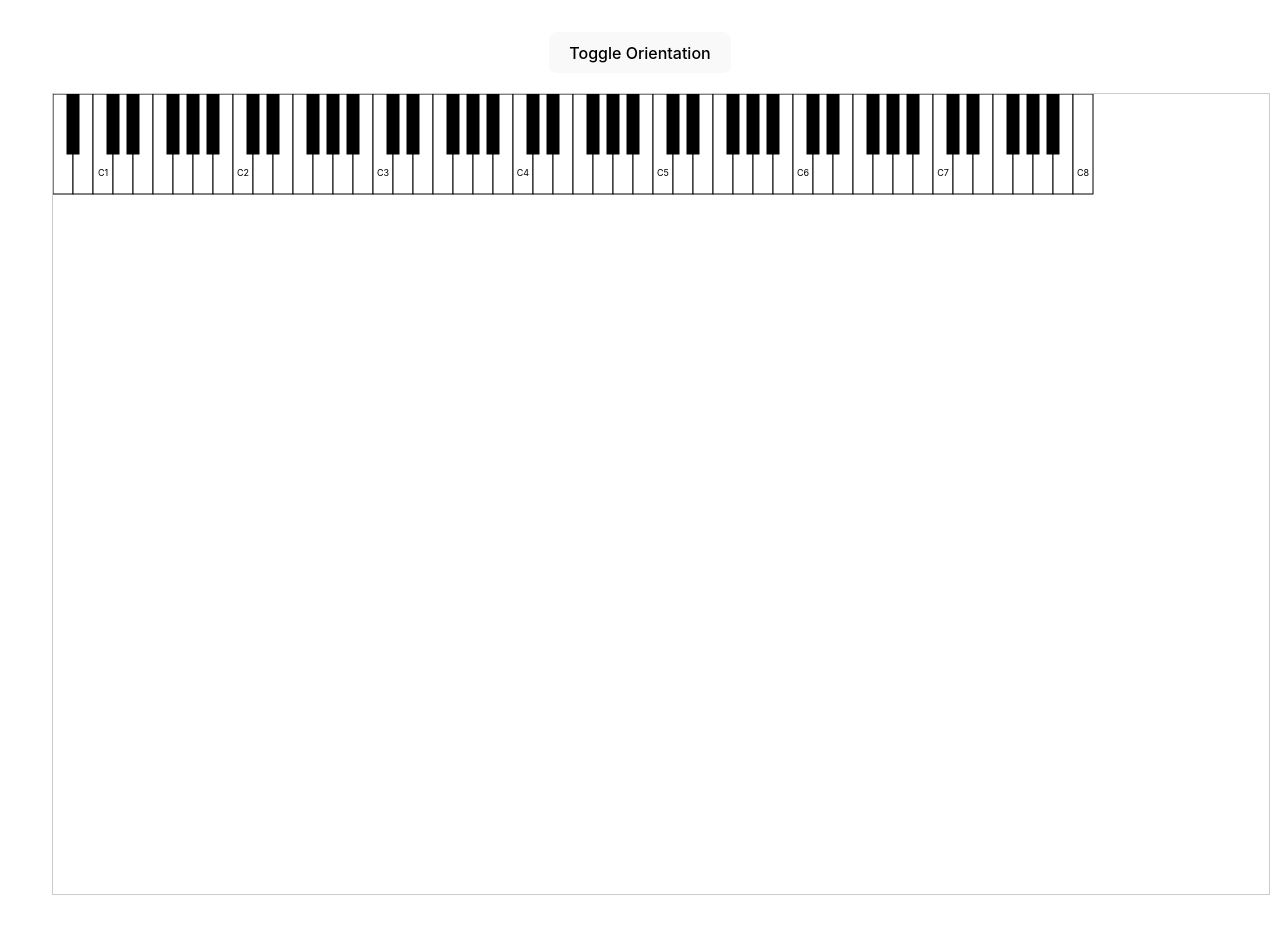
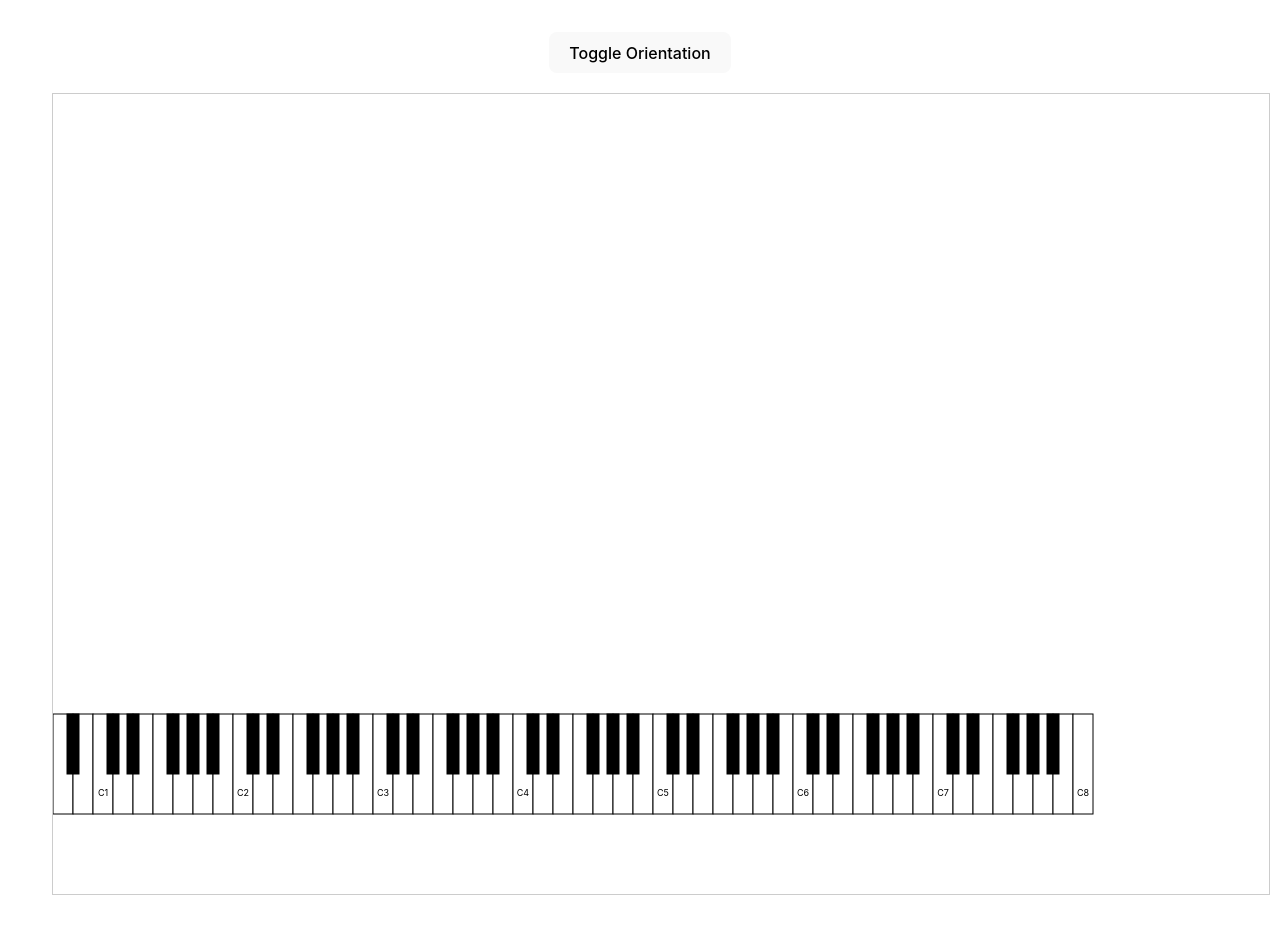
Before and after one commit to mertovun/playbook, a React (Vite) app: page / in a window 1280 px wide. Shown: the top 934 px of the page. Built offline with nearby package versions, Linux system fonts and the light colour scheme.

Commit message:
timeline layout init setup

```diff
--- a/src/components/PianoRoll/Keyboard/Keyboard.tsx
+++ b/src/components/PianoRoll/Keyboard/Keyboard.tsx
@@ -1,7 +1,5 @@
 import { KeyboardOctave } from './KeyboardOctave';
-import { EOrientation, NoteWithOctave } from '../interface';
-
-type KeyboardRange = [NoteWithOctave, NoteWithOctave];
+import { EOrientation, KeyboardRange } from '../interface';
 
 interface KeyboardProps {
   keyboardRange: KeyboardRange;
--- a/src/components/PianoRoll/KeyboardPanel.tsx
+++ b/src/components/PianoRoll/KeyboardPanel.tsx
@@ -1,15 +1,18 @@
-import { ENote, EOctave, EOrientation } from './interface';
+import { ENote, EOctave, EOrientation, KeyboardRange } from './interface';
 import { Keyboard } from './Keyboard/Keyboard';
 import { useKeyboardPanelLayout } from './useKeyboardPanelLayout';
 import './KeyboardPanel.css';
+import { Timeline } from './Timeline/Timeline';
 
 export const KeyboardPanel = () => {
 
-  const { orientation, setOrientation, mapRangeToKeyboardNotes, mapRangeToKeyboardOctaves } = useKeyboardPanelLayout([[ENote.A, EOctave._0], [ENote.C, EOctave._8]]);
+  const { orientation, setOrientation, mapRangeToKeyboardNotes, mapRangeToKeyboardOctaves } = useKeyboardPanelLayout();
 
   const toggleOrientation = () => {
     setOrientation(orientation === EOrientation.HORIZONTAL ? EOrientation.VERTICAL : EOrientation.HORIZONTAL);
   };
+
+  const keyboardRange: KeyboardRange = [[ENote.A, EOctave._0], [ENote.C, EOctave._8]];
 
   return (
     <>
@@ -18,11 +21,17 @@ export const KeyboardPanel = () => {
       </button>
       <svg className={`keyboard-svg ${orientation}`} width="100%" height="800">
         <Keyboard
-          keyboardRange={[[ENote.A, EOctave._0], [ENote.C, EOctave._8]]}
+          keyboardRange={keyboardRange}
           orientation={orientation}
           mapRangeToKeyboardOctaves={mapRangeToKeyboardOctaves}
           mapRangeToKeyboardNotes={mapRangeToKeyboardNotes}
         />
+        {/* <Timeline
+          keyboardRange={keyboardRange}
+          orientation={orientation}
+          mapRangeToTimelineOctaves={mapRangeToKeyboardOctaves}
+          mapRangeToTimelineNotes={mapRangeToKeyboardNotes}
+        /> */}
       </svg>
 
     </>
--- /dev/null
+++ b/src/components/PianoRoll/Timeline/Timeline.tsx
@@ -0,0 +1,20 @@
+import { TimelineOctave } from './TimelineOctave';
+import { EOrientation, KeyboardRange, NoteWithOctave } from '../interface';
+
+interface TimelineProps {
+  keyboardRange: KeyboardRange;
+  orientation: EOrientation;
+  mapRangeToTimelineOctaves: any;
+  mapRangeToTimelineNotes: any;
+}
+
+export const Timeline = ({ keyboardRange, orientation, mapRangeToTimelineOctaves, mapRangeToTimelineNotes }: TimelineProps) => {
+  const octaves = mapRangeToTimelineOctaves(keyboardRange);
+  return (
+    <>
+      {octaves.map((octaveProps:any, i:number) => (
+        <TimelineOctave key={i} {...octaveProps} orientation={orientation} mapRangeToTimelineNotes={mapRangeToTimelineNotes} />
+      ))}
+    </>
+  );
+};
--- /dev/null
+++ b/src/components/PianoRoll/Timeline/TimelineNote.css
@@ -0,0 +1,3 @@
+.note-label {
+  pointer-events: none;
+}
--- a/src/components/PianoRoll/interface.ts
+++ b/src/components/PianoRoll/interface.ts
@@ -8,7 +8,11 @@ export type LayoutConfig = {
   blackNoteWidth: number;
   whiteNoteHeight: number;
   blackNoteHeight: number;
+  timelineOffset: number;
+  timelineLength: number;
 }
+
+export type KeyboardRange = [NoteWithOctave, NoteWithOctave];
 
 export enum ENote {
   C,
--- a/src/components/PianoRoll/useKeyboardPanelLayout.ts
+++ b/src/components/PianoRoll/useKeyboardPanelLayout.ts
@@ -7,14 +7,18 @@ const horizontalLayout: LayoutConfig = {
   whiteNoteWidth: 20,
   blackNoteWidth: 12,
   whiteNoteHeight: 100,
-  blackNoteHeight: 60
+  blackNoteHeight: 60,
+  timelineOffset: 20,
+  timelineLength: 600
 };
 
 const verticalLayout: LayoutConfig = {
   whiteNoteWidth: 15,
   blackNoteWidth: 9,
   whiteNoteHeight: 75,
-  blackNoteHeight: 45
+  blackNoteHeight: 45,
+  timelineOffset: 20,
+  timelineLength: 1000
 };
 
 const whiteNotes = [ENote.C, ENote.D, ENote.E, ENote.F, ENote.G, ENote.A, ENote.B];
@@ -25,7 +29,7 @@ interface KeyboardPanelLayoutState {
   layoutConfig: LayoutConfig;
 }
 
-export const useKeyboardPanelLayout = (keyboardRange: [NoteWithOctave, NoteWithOctave]) => {
+export const useKeyboardPanelLayout = () => {
   const [state, setState] = useState<KeyboardPanelLayoutState>({
     orientation: EOrientation.HORIZONTAL,
     layoutConfig: horizontalLayout
@@ -40,7 +44,7 @@ export const useKeyboardPanelLayout = (keyboardRange: [NoteWithOctave, NoteWithO
 
   const mapRangeToKeyboardNotes = useCallback((range: [ENote, ENote], level: EOctave, xOffset: number) => {
     const { orientation, layoutConfig } = state;
-    const { whiteNoteWidth, blackNoteWidth, whiteNoteHeight, blackNoteHeight } = layoutConfig;
+    const { whiteNoteWidth, blackNoteWidth, whiteNoteHeight, blackNoteHeight, timelineLength, timelineOffset } = layoutConfig;
     const keyboardWidth = 51 * whiteNoteWidth;
     const whiteNotesArray: NoteProps[] = [];
     const blackNotesArray: NoteProps[] = [];
@@ -49,7 +53,7 @@ export const useKeyboardPanelLayout = (keyboardRange: [NoteWithOctave, NoteWithO
     for (let note = range[0]; note <= range[1]; note++) {
       const isWhiteNote = whiteNotes.includes(note);
       const x = orientation === EOrientation.HORIZONTAL ? (isWhiteNote ? currentX : currentX - blackNoteWidth / 2) : 0;
-      const y = orientation === EOrientation.HORIZONTAL ? 0 : keyboardWidth - (isWhiteNote ? currentX : currentX - (whiteNoteWidth - blackNoteWidth / 2));
+      const y = orientation === EOrientation.HORIZONTAL ? timelineLength + timelineOffset : keyboardWidth - (isWhiteNote ? currentX : currentX - (whiteNoteWidth - blackNoteWidth / 2));
       const width = orientation === EOrientation.HORIZONTAL ? (isWhiteNote ? whiteNoteWidth : blackNoteWidth) : (isWhiteNote ? whiteNoteHeight : blackNoteHeight);
       const height = orientation === EOrientation.HORIZONTAL ? (isWhiteNote ? whiteNoteHeight : blackNoteHeight) : (isWhiteNote ? whiteNoteWidth : blackNoteWidth);
       const label = note === ENote.C ? noteToString([note, level], true).toUpperCase() : '';
@@ -105,7 +109,6 @@ export const useKeyboardPanelLayout = (keyboardRange: [NoteWithOctave, NoteWithO
 
   return {
     ...state,
-    keyboardRange,
     setOrientation,
     mapRangeToKeyboardNotes,
     mapRangeToKeyboardOctaves,
```
Also changed, not shown: src/components/PianoRoll/Timeline/TimelineNote.tsx (added, +19 -0 lines), src/components/PianoRoll/Timeline/TimelineOctave.tsx (added, +24 -0 lines).
